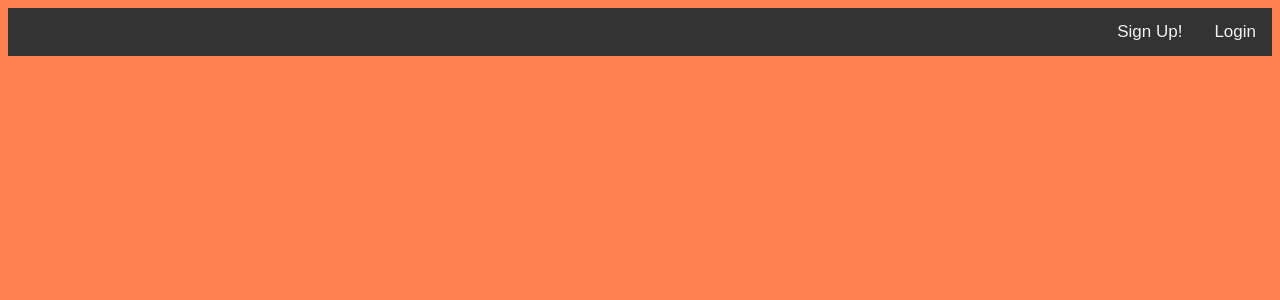
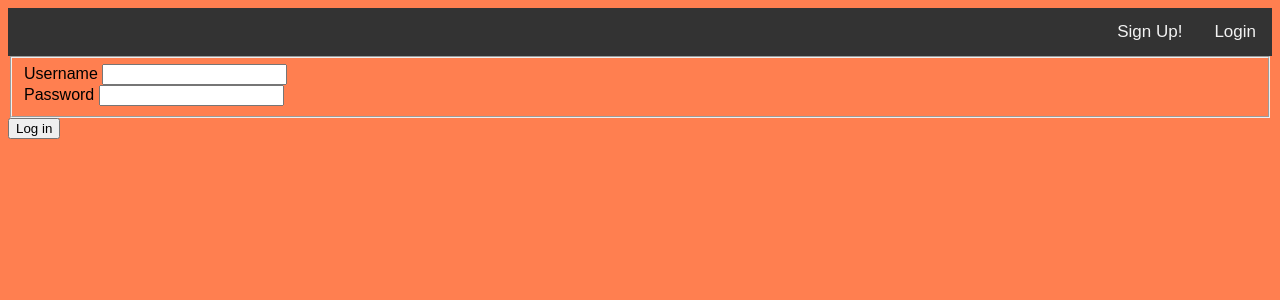
Before and after one commit to shreshth12/SpotifyWithSpotipy, a Flask app: page /login in a window 1280 px wide. Shown: the top 300 px of the page. Run offline with Flask 2, Linux system fonts and the light colour scheme; parts of the project's set-up code (start-up, migrations or seed data) failed here and were passed over.

Commit message:
Login and registration form complete

```diff
--- a/application.py
+++ b/application.py
@@ -15,15 +15,21 @@ def hello_world():
 
 @app.route("/login", methods=['GET', 'POST'])
 def login_page():
-    # form = loginForm()
-    return render_template('login.html')
+    form = loginForm()
+    if form.validate_on_submit():
+        if(form.username.data == 'skaushik2' and form.password.data == 'hello123'):
+            flash('Welcome back!', 'success')
+            return redirect(url_for('hello_world'))
+        else:
+            flash('Incorrect username or password', 'error')
+    return render_template('login.html', form = form)
 
 @app.route("/register", methods=['GET', 'POST'])
 def register_page():
     form = registrationForm()
 
     if form.validate_on_submit():
-        flash('Your account is now created!', 'success')
+        flash('Your account is now created and you can log in below', 'success')
         return redirect(url_for('login_page'))
     return render_template('register.html', form = form)
 
--- a/templates/login.html
+++ b/templates/login.html
@@ -1,4 +1,38 @@
 {% extends "index.html" %}
 
 {% block content %}
+<form method="POST" action="">
+    {{ form.hidden_tag() }}
+    <fieldset>
+        <div>
+            {{ form.username.label }}
+                {% if form.username.errors %}
+                    {{ form.username }}
+                        <div>
+                            {% for error in form.username.errors %}
+                                <span> {{ error }}</span>
+                            {% endfor%}
+                        </div>
+                {% else %}
+                    {{ form.username }}
+                    {% endif %}
+        </div>
+        <div>
+            {{ form.password.label }}
+                {% if form.password.errors %}
+                    {{ form.password }}
+                        <div>
+                            {% for error in form.password.errors %}
+                                <span> {{ error }}</span>
+                            {% endfor%}
+                        </div>
+                {% else %}
+                    {{ form.password }}
+                    {% endif %}
+        </div>
+    </fieldset>
+    <div>
+        {{ form.submit }}
+    </div>
+</form>
 {% endblock %}
```
